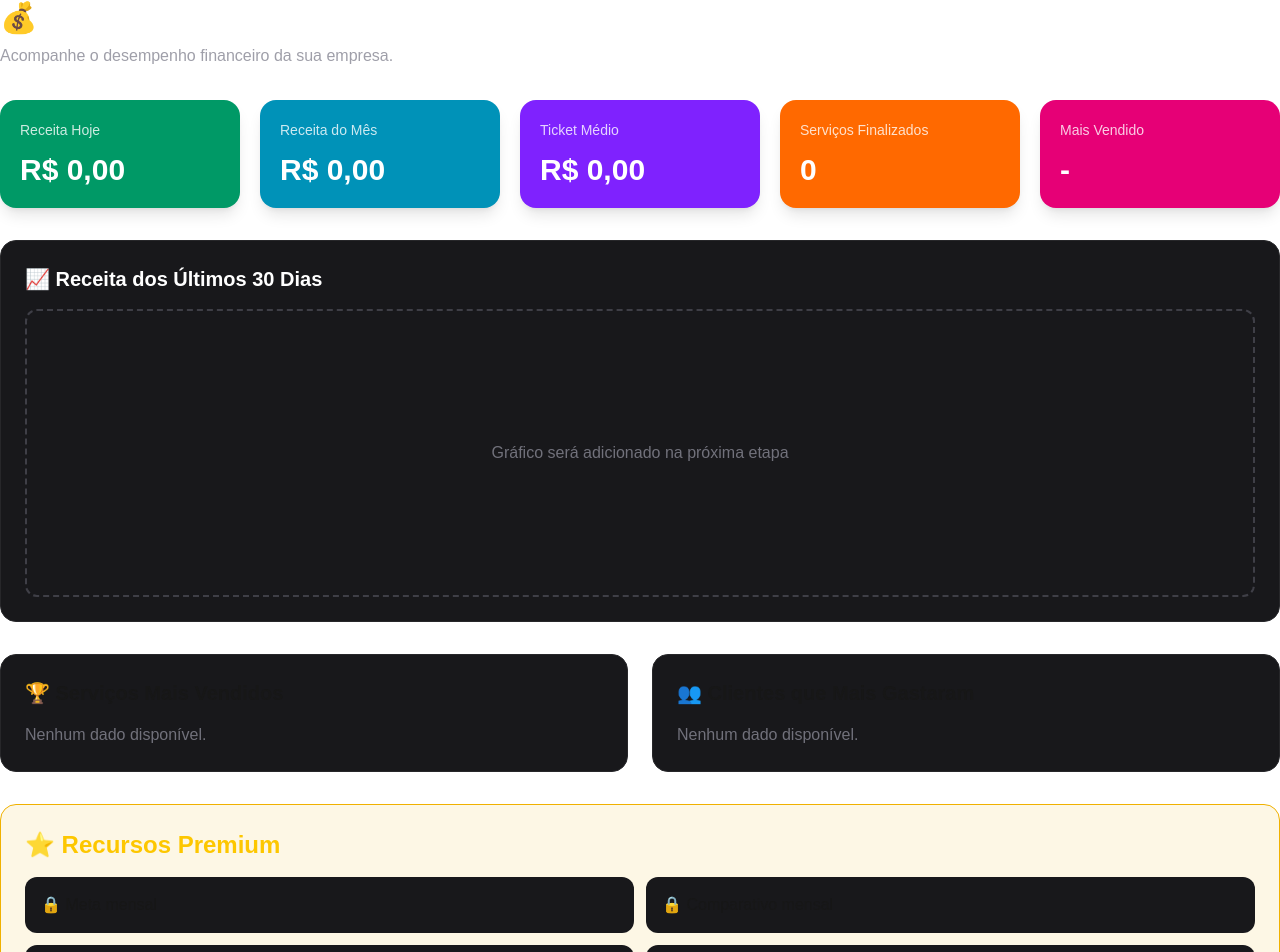
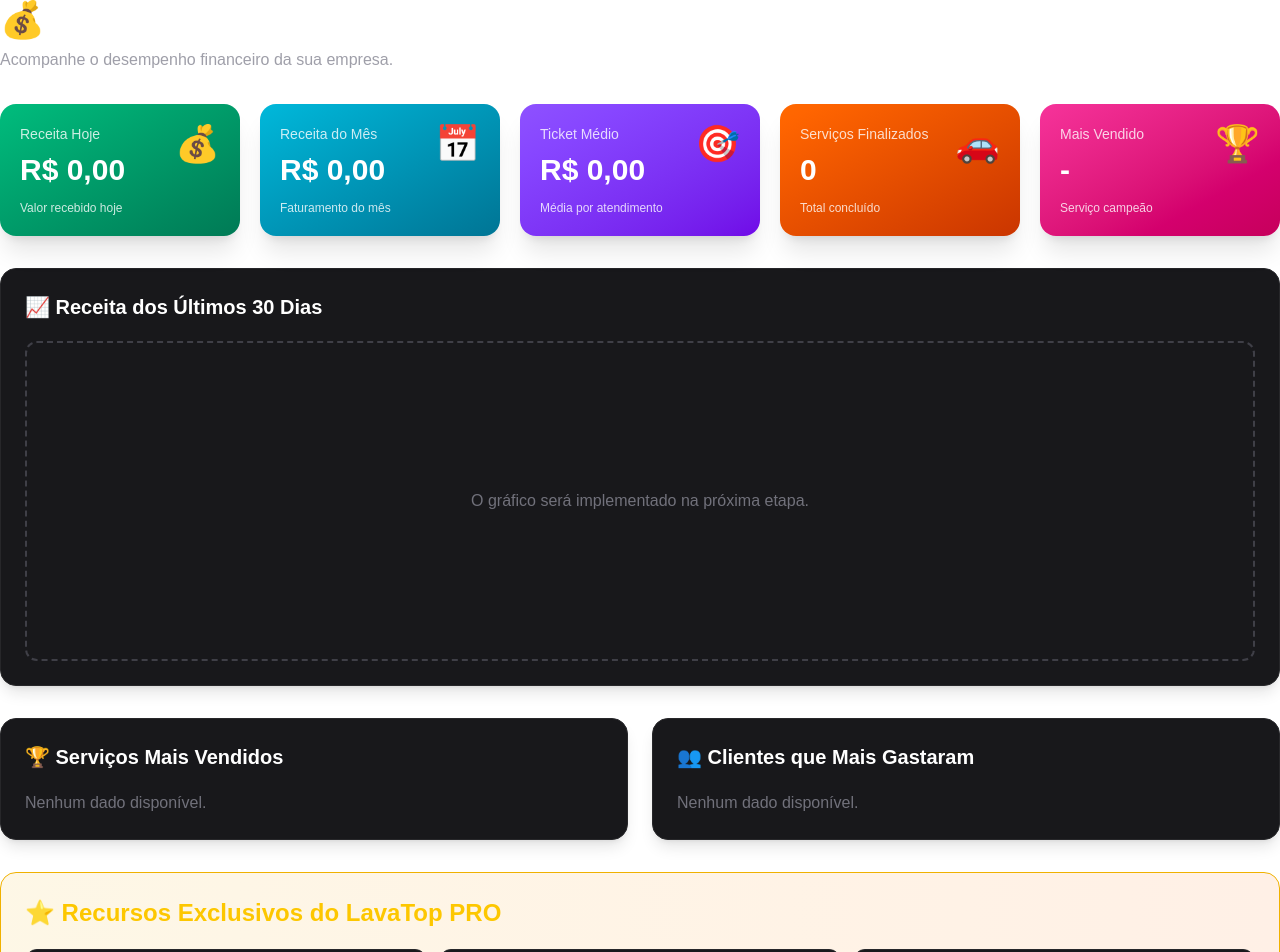
Before and after one commit to cristianocrs87oficial87/lavatop, a Next.js app: page /admin/financeiro in a window 1280 px wide. Shown: the top 952 px of the page. Built offline with nearby package versions, Linux system fonts and the light colour scheme.

Commit message:
Melhora layout do painel financeiro

```diff
--- a/app/admin/financeiro/page.tsx
+++ b/app/admin/financeiro/page.tsx
@@ -4,7 +4,7 @@ export default function FinanceiroPage() {
 
       {/* Título */}
       <div>
-        <h1 className="text-3xl font-bold text-white">
+        <h1 className="text-4xl font-bold text-white flex items-center gap-3">
           💰 Financeiro
         </h1>
 
@@ -13,50 +13,60 @@ export default function FinanceiroPage() {
         </p>
       </div>
 
-      {/* Cards */}
+      {/* Indicadores */}
       <div className="grid gap-5 sm:grid-cols-2 xl:grid-cols-5">
 
         <Card
+          icone="💰"
           titulo="Receita Hoje"
           valor="R$ 0,00"
-          cor="bg-emerald-600"
+          descricao="Valor recebido hoje"
+          cor="from-emerald-500 to-emerald-700"
         />
 
         <Card
+          icone="📅"
           titulo="Receita do Mês"
           valor="R$ 0,00"
-          cor="bg-cyan-600"
+          descricao="Faturamento do mês"
+          cor="from-cyan-500 to-cyan-700"
         />
 
         <Card
+          icone="🎯"
           titulo="Ticket Médio"
           valor="R$ 0,00"
-          cor="bg-violet-600"
+          descricao="Média por atendimento"
+          cor="from-violet-500 to-violet-700"
         />
 
         <Card
+          icone="🚗"
           titulo="Serviços Finalizados"
           valor="0"
-          cor="bg-orange-500"
+          descricao="Total concluído"
+          cor="from-orange-500 to-orange-700"
         />
 
         <Card
+          icone="🏆"
           titulo="Mais Vendido"
           valor="-"
-          cor="bg-pink-600"
+          descricao="Serviço campeão"
+          cor="from-pink-500 to-pink-700"
         />
 
       </div>
 
       {/* Gráfico */}
-      <div className="rounded-2xl bg-zinc-900 border border-zinc-800 p-6">
+      <div className="rounded-2xl bg-zinc-900 border border-zinc-800 p-6 shadow-lg">
 
-        <h2 className="text-xl font-bold text-white mb-4">
+        <h2 className="text-xl font-bold text-white mb-5">
           📈 Receita dos Últimos 30 Dias
         </h2>
 
-        <div className="h-72 rounded-xl border-2 border-dashed border-zinc-700 flex items-center justify-center text-zinc-500">
-          Gráfico será adicionado na próxima etapa
+        <div className="h-80 rounded-xl border-2 border-dashed border-zinc-700 flex items-center justify-center text-zinc-500">
+          O gráfico será implementado na próxima etapa.
         </div>
 
       </div>
@@ -64,46 +74,49 @@ export default function FinanceiroPage() {
       {/* Rankings */}
       <div className="grid gap-6 lg:grid-cols-2">
 
-        <div className="rounded-2xl bg-zinc-900 border border-zinc-800 p-6">
+        <div className="rounded-2xl bg-zinc-900 border border-zinc-800 p-6 shadow-lg">
 
-          <h2 className="text-xl font-bold mb-4">
+          <h2 className="text-xl font-bold text-white mb-5">
             🏆 Serviços Mais Vendidos
           </h2>
 
-          <p className="text-zinc-500">
+          <div className="text-zinc-500">
             Nenhum dado disponível.
-          </p>
+          </div>
 
         </div>
 
-        <div className="rounded-2xl bg-zinc-900 border border-zinc-800 p-6">
+        <div className="rounded-2xl bg-zinc-900 border border-zinc-800 p-6 shadow-lg">
 
-          <h2 className="text-xl font-bold mb-4">
+          <h2 className="text-xl font-bold text-white mb-5">
             👥 Clientes que Mais Gastaram
           </h2>
 
-          <p className="text-zinc-500">
+          <div className="text-zinc-500">
             Nenhum dado disponível.
-          </p>
+          </div>
 
         </div>
 
       </div>
 
       {/* Premium */}
-      <div className="rounded-2xl border border-yellow-500 bg-yellow-500/10 p-6">
+      <div className="rounded-2xl border border-yellow-500 bg-gradient-to-r from-yellow-500/10 to-orange-500/10 p-6">
 
-        <h2 className="text-2xl font-bold text-yellow-400">
-          ⭐ Recursos Premium
+        <h2 className="text-2xl font-bold text-yellow-400 mb-5">
+          ⭐ Recursos Exclusivos do LavaTop PRO
         </h2>
 
-        <div className="mt-4 grid gap-3 md:grid-cols-2">
+        <div className="grid gap-3 md:grid-cols-2 lg:grid-cols-3">
 
           <Item texto="Meta mensal" />
           <Item texto="Comparativo mensal" />
           <Item texto="Gráfico anual" />
+          <Item texto="Ranking de clientes" />
           <Item texto="Exportar PDF" />
           <Item texto="Exportar Excel" />
+          <Item texto="Horário mais movimentado" />
+          <Item texto="Melhor dia da semana" />
           <Item texto="Previsão de faturamento" />
 
         </div>
@@ -115,25 +128,45 @@ export default function FinanceiroPage() {
 }
 
 function Card({
+  icone,
   titulo,
   valor,
+  descricao,
   cor,
 }: {
+  icone: string;
   titulo: string;
   valor: string;
+  descricao: string;
   cor: string;
 }) {
   return (
-    <div className={`${cor} rounded-2xl p-5 shadow-lg`}>
+    <div
+      className={`bg-gradient-to-br ${cor} rounded-2xl p-5 shadow-xl hover:scale-[1.03] transition-all duration-300`}
+    >
+      <div className="flex justify-between items-start">
 
-      <p className="text-sm text-white/80">
-        {titulo}
-      </p>
+        <div>
 
-      <h2 className="mt-3 text-3xl font-bold text-white">
-        {valor}
-      </h2>
+          <p className="text-white/80 text-sm">
+            {titulo}
+          </p>
 
+          <h2 className="text-3xl font-bold text-white mt-2">
+            {valor}
+          </h2>
+
+          <p className="text-white/80 text-xs mt-3">
+            {descricao}
+          </p>
+
+        </div>
+
+        <div className="text-4xl">
+          {icone}
+        </div>
+
+      </div>
     </div>
   );
 }
@@ -144,7 +177,7 @@ function Item({
   texto: string;
 }) {
   return (
-    <div className="rounded-xl bg-zinc-900 p-4">
+    <div className="rounded-xl bg-zinc-900 border border-zinc-800 p-4 hover:border-yellow-500 transition">
       🔒 {texto}
     </div>
   );
--- /dev/null
+++ b/components/financeiro/CardIndicador.tsx
@@ -0,0 +1,39 @@
+type Props = {
+  titulo: string;
+  valor: string;
+  icone: string;
+  cor: string;
+  descricao?: string;
+};
+
+export default function CardIndicador({
+  titulo,
+  valor,
+  icone,
+  cor,
+  descricao,
+}: Props) {
+  return (
+    <div
+      className={`${cor} rounded-2xl p-5 shadow-lg transition hover:scale-[1.02]`}
+    >
+      <div className="flex items-center justify-between">
+        <span className="text-3xl">{icone}</span>
+
+        <div className="text-right">
+          <p className="text-white/80 text-sm">{titulo}</p>
+
+          <h2 className="text-3xl font-bold text-white mt-1">
+            {valor}
+          </h2>
+        </div>
+      </div>
+
+      {descricao && (
+        <p className="mt-4 text-sm text-white/80">
+          {descricao}
+        </p>
+      )}
+    </div>
+  );
+}
```
